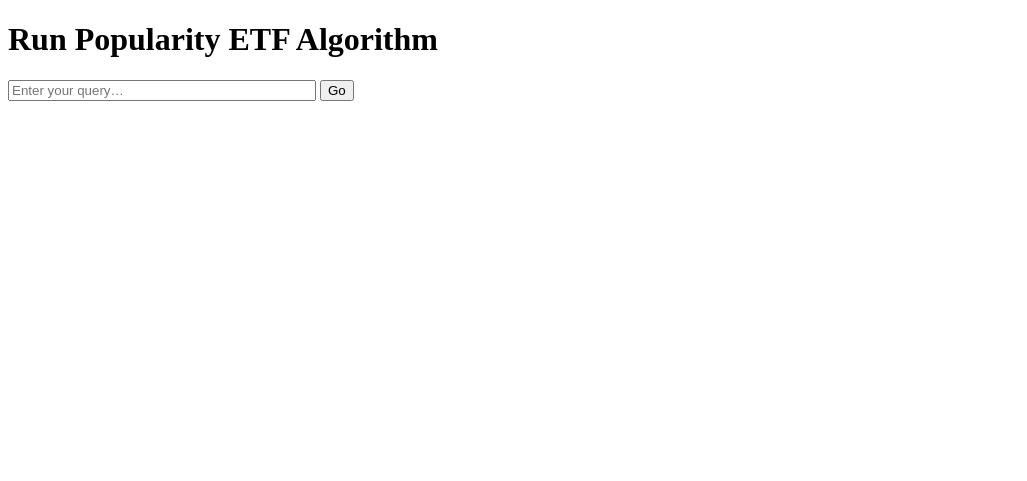
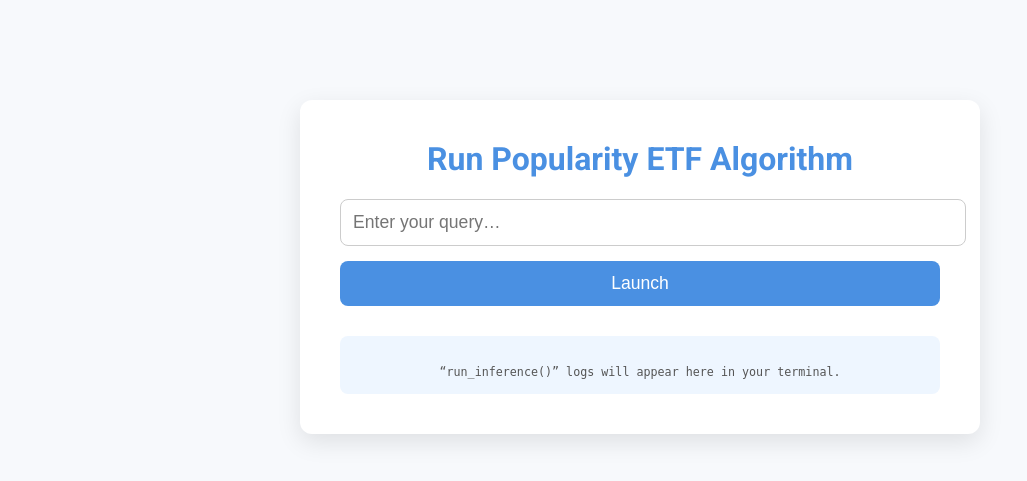
Before and after one commit to sumaddury/BullStreetBets, a Flask app: page / in a window 1280 px wide. Shown: the top 481 px of the page, without its empty margins (0-1027 px from the left). Run offline with Flask 3, Linux system fonts and the light colour scheme.

Commit message:
Updated templates and app.py. Added CLI progress updates. Improved UI and aesthetics.

```diff
--- a/app.py
+++ b/app.py
@@ -1,5 +1,4 @@
 from flask import Flask, render_template, request, redirect, url_for, flash
-import os
 import markdown as md_lib
 from algorithm.inference import validate_input, run_inference
 
@@ -9,29 +8,30 @@ app.secret_key = "replace-with-a-secure-random-string"
 @app.route("/", methods=["GET", "POST"])
 def index():
     if request.method == "POST":
-        text_in = request.form.get("user_input", "")
-        if not validate_input(text_in):
+        text = request.form.get("user_input", "")
+        if not validate_input(text):
             flash("❌ Invalid input. Try again.")
             return redirect(url_for("index"))
 
         try:
-            folder = run_inference(text_in)
+            folder = run_inference(text)
             return redirect(url_for("show_result", folder=folder))
         except Exception as e:
-            flash(f"❌ Error during processing: {e}")
+            flash(f"❌ Error: {e}")
             return redirect(url_for("index"))
 
     return render_template("index.html")
 
 @app.route("/result/<folder>")
 def show_result(folder):
-    md_path = os.path.join(app.static_folder, "results", folder, "output.md")
-    if not os.path.isfile(md_path):
+    md_path = f"{app.static_folder}/results/{folder}/output.md"
+    try:
+        raw = open(md_path).read()
+        html = md_lib.markdown(raw, extensions=["fenced_code", "tables"])
+    except FileNotFoundError:
         flash("❌ Result not found.")
         return redirect(url_for("index"))
 
-    raw = open(md_path, "r").read()
-    html = md_lib.markdown(raw, extensions=["fenced_code", "tables"])
     return render_template("result.html", content=html)
 
 if __name__ == "__main__":
--- a/templates/index.html
+++ b/templates/index.html
@@ -1,10 +1,78 @@
 <!doctype html>
-<html>
-  <head>
-    <meta charset="utf-8">
-    <title>ETF-Popularity Scraper</title>
-  </head>
-  <body>
+<html lang="en">
+<head>
+  <meta charset="utf-8">
+  <title>ETF Popularity Scraper</title>
+  <link
+    href="https://fonts.googleapis.com/css2?family=Roboto:wght@400;700&display=swap"
+    rel="stylesheet"
+  >
+  <style>
+    body {
+      background-color: #f7f9fc;
+      font-family: 'Roboto', sans-serif;
+      color: #333;
+      margin: 0;
+      padding: 0;
+    }
+    .container {
+      max-width: 600px;
+      margin: 100px auto;
+      background: #fff;
+      padding: 40px;
+      border-radius: 12px;
+      box-shadow: 0 8px 24px rgba(0,0,0,0.1);
+    }
+    h1 {
+      margin-top: 0;
+      font-size: 2em;
+      text-align: center;
+      color: #4a90e2;
+    }
+    form {
+      display: flex;
+      flex-direction: column;
+      gap: 15px;
+    }
+    input[type="text"] {
+      font-size: 1.1em;
+      padding: 12px;
+      border-radius: 8px;
+      border: 1px solid #ccc;
+      width: 100%;
+    }
+    button {
+      font-size: 1.1em;
+      padding: 12px;
+      border-radius: 8px;
+      border: none;
+      background: #4a90e2;
+      color: #fff;
+      cursor: pointer;
+      transition: background 0.2s;
+    }
+    button:hover {
+      background: #357ab8;
+    }
+    .flash-messages {
+      margin-top: 20px;
+      color: #c0392b;
+    }
+    .progress {
+      margin-top: 30px;
+      font-family: monospace;
+      font-size: 0.9em;
+      background: #eef6ff;
+      padding: 15px;
+      border-radius: 8px;
+      white-space: pre-line;
+      text-align: center;
+      color: #555;
+    }
+  </style>
+</head>
+<body>
+  <div class="container">
     <h1>Run Popularity ETF Algorithm</h1>
     <form method="post">
       <input
@@ -12,17 +80,21 @@
         name="user_input"
         placeholder="Enter your query…"
         required
-        style="width:300px"
       />
-      <button type="submit">Go</button>
+      <button type="submit">Launch</button>
     </form>
 
     {% with msgs = get_flashed_messages() %}
       {% if msgs %}
-        <ul style="color:red">
-          {% for m in msgs %}<li>{{ m }}</li>{% endfor %}
-        </ul>
+        <div class="flash-messages">
+          {% for m in msgs %}• {{ m }}<br>{% endfor %}
+        </div>
       {% endif %}
     {% endwith %}
-  </body>
+
+    <div class="progress">
+      “run_inference()” logs will appear here in your terminal.
+    </div>
+  </div>
+</body>
 </html>
```
Also changed, not shown: algorithm/inference.py (+19 -10 lines), static/results/20250426184457/output.md (added, +5 -0 lines), static/results/20250426185258/output.md (added, +5 -0 lines), templates/result.html (+34 -3 lines), README.md, static/results/20250426184457/image1.png (added), static/results/20250426185258/image1.png (added).
